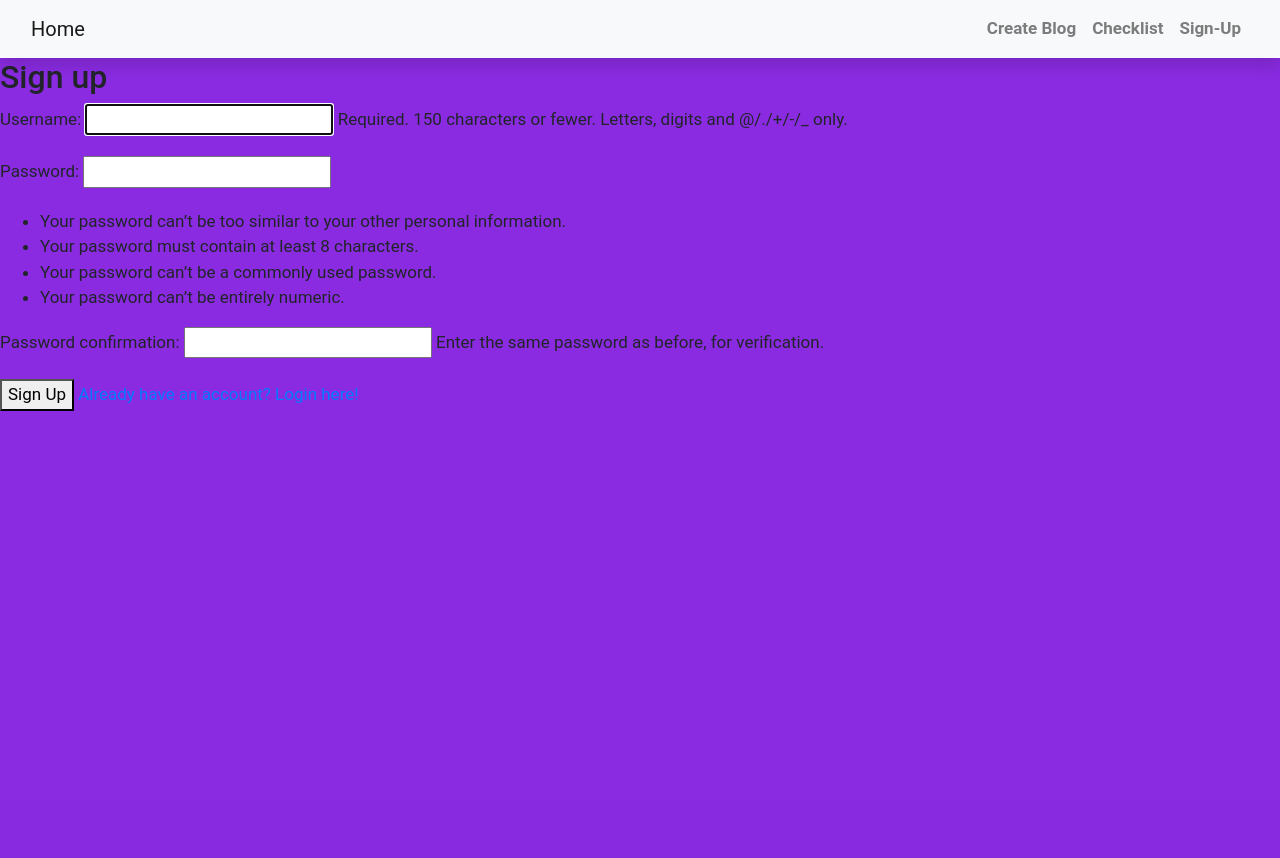
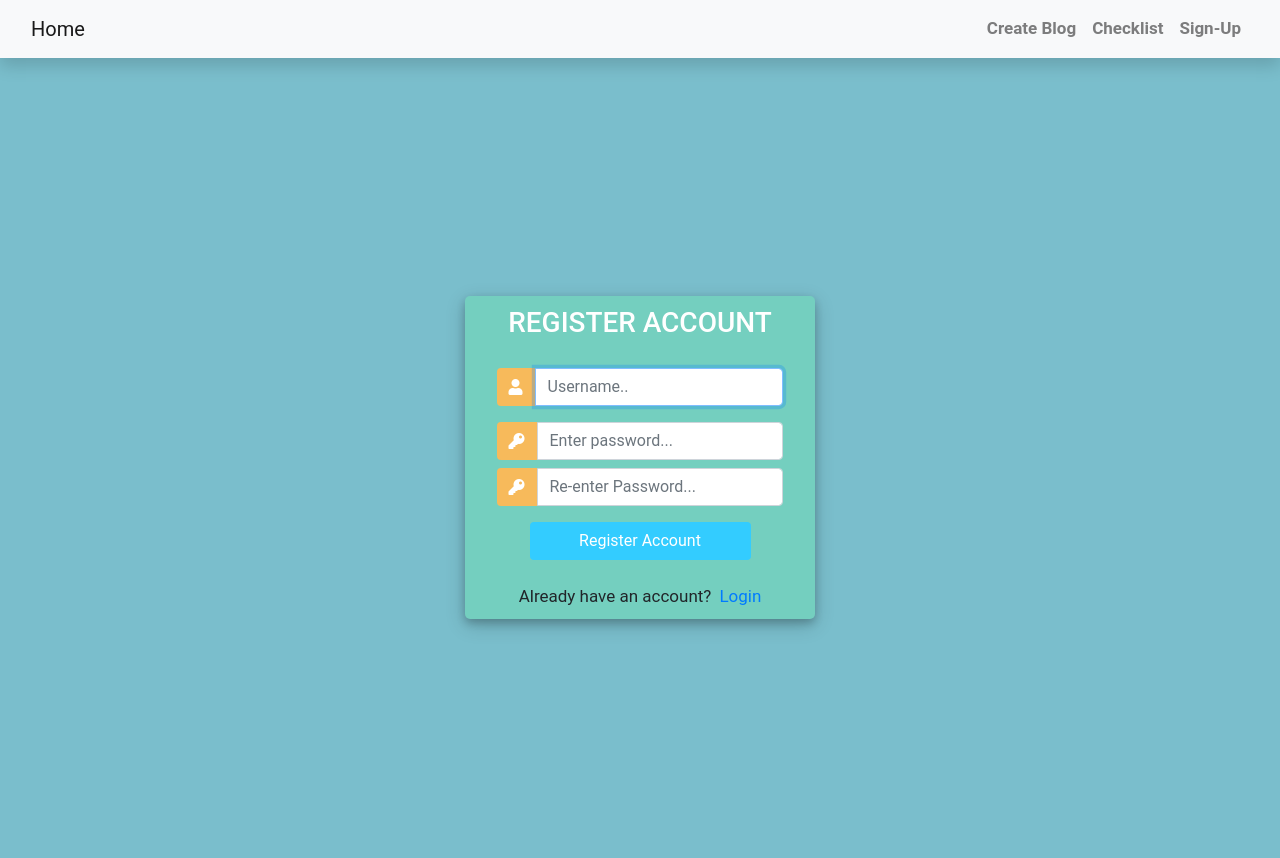
Before and after one commit to lukasgraig/Django, a Django app: page /user/signup/ in a window 1280 px wide. Before the commit the page ends 411 px from the top, so only its background shows below. Run offline with Django 3.2, Linux system fonts and the light colour scheme; some libraries are stand-ins or nearby versions.

Commit message:
added a custom form

```diff
--- a/templates/registration/signup.html
+++ b/templates/registration/signup.html
@@ -1,20 +1,130 @@
 {% extends 'blogs/base.html' %}
+{% load static %}
 
 {% block title %}Sign Up{% endblock %}
 
 
 {% block content %}
 <style>
-  body { background: blueviolet !important; } /* Adding !important forces the browser to overwrite the default style applied by Bootstrap */
+  body,
+  html {
+    margin: 0;
+    padding: 0;
+    height: 100%;
+    background: #7abecc !important;
+  }
+  .user_card {
+    width: 350px;
+    margin-top: auto;
+    margin-bottom: auto;
+    background: #74cfbf;
+    position: relative;
+    display: flex;
+    justify-content: center;
+    flex-direction: column;
+    padding: 10px;
+    box-shadow: 0 4px 8px 0 rgba(0, 0, 0, 0.2), 0 6px 20px 0 rgba(0, 0, 0, 0.19);
+    -webkit-box-shadow: 0 4px 8px 0 rgba(0, 0, 0, 0.2), 0 6px 20px 0 rgba(0, 0, 0, 0.19);
+    -moz-box-shadow: 0 4px 8px 0 rgba(0, 0, 0, 0.2), 0 6px 20px 0 rgba(0, 0, 0, 0.19);
+    border-radius: 5px;
+
+  }
+
+  .form_container {
+    margin-top: 20px;
+  }
+
+  #form-title{
+    color: #fff;
+  }
+  .login_btn {
+    width: 100%;
+    background: #33ccff !important;
+    color: white !important;
+  }
+  .login_btn:focus {
+    box-shadow: none !important;
+    outline: 0px !important;
+  }
+  .login_container {
+    padding: 0 2rem;
+  }
+  .input-group-text {
+    background: #f7ba5b !important;
+    color: white !important;
+    border: 0 !important;
+    border-radius: 0.25rem 0 0 0.25rem !important;
+  }
+  .input_user,
+  .input_pass:focus {
+    box-shadow: none !important;
+    outline: 0px !important;
+  }
+
 </style>
 
+</head>
+<body>
+<div class="container h-100">
+  <div class="d-flex justify-content-center h-100">
+    <div class="user_card">
+      <div class="d-flex justify-content-center">
+        <h3 id="form-title">REGISTER ACCOUNT</h3>
+      </div>
+      <div class="d-flex justify-content-center form_container">
 
-  <h2>Sign up</h2>
-  <form method="post">
-    {% csrf_token %}
-    {{ form.as_p }}
-    <button type="submit">Sign Up</button>
-    <a href = "{% url 'login' %}">Already have an account? Login here!</a>
-  </form>
+        <form method="POST" action="">
+          {% csrf_token %}
+          <div class="input-group mb-3">
+            <div class="input-group-append">
+              <span class="input-group-text"><i class="fas fa-user"></i></span>
+            </div>
+            {{form.username}}
+          </div>
+          <div class="input-group mb-2">
+            <div class="input-group-append">
+              <span class="input-group-text"><i class="fas fa-key"></i></span>
+            </div>
+            {{form.password1}}
+          </div>
+          <div class="input-group mb-2">
+            <div class="input-group-append">
+              <span class="input-group-text"><i class="fas fa-key"></i></span>
+            </div>
+            {{form.password2}}
+          </div>
+
+             <div class="d-flex justify-content-center mt-3 login_container">
+             <input class="btn login_btn" type="submit" value="Register Account">
+             </div>
+        </form>
+      </div>
+
+      <div class="mt-4">
+        <div class="d-flex justify-content-center links">
+          Already have an account? <a href="{% url 'login' %}" class="ml-2">Login</a>
+        </div>
+      </div>
+    </div>
+  </div>
+</div>
+<script>
+          /* Because i didnt set placeholder values in forms.py they will be set here using vanilla Javascript
+  //We start indexing at one because CSRF_token is considered and input field
+   */
+
+  //Query All input fields
+  var form_fields = document.getElementsByTagName('input')
+  form_fields[1].placeholder='Username..';
+  form_fields[2].placeholder='Enter password...';
+  form_fields[3].placeholder='Re-enter Password...';
+
+
+  for (var field in form_fields){
+    form_fields[field].className += ' form-control'
+  }
+</script>
+</body>
+</html>
 
 {% endblock %}
```
